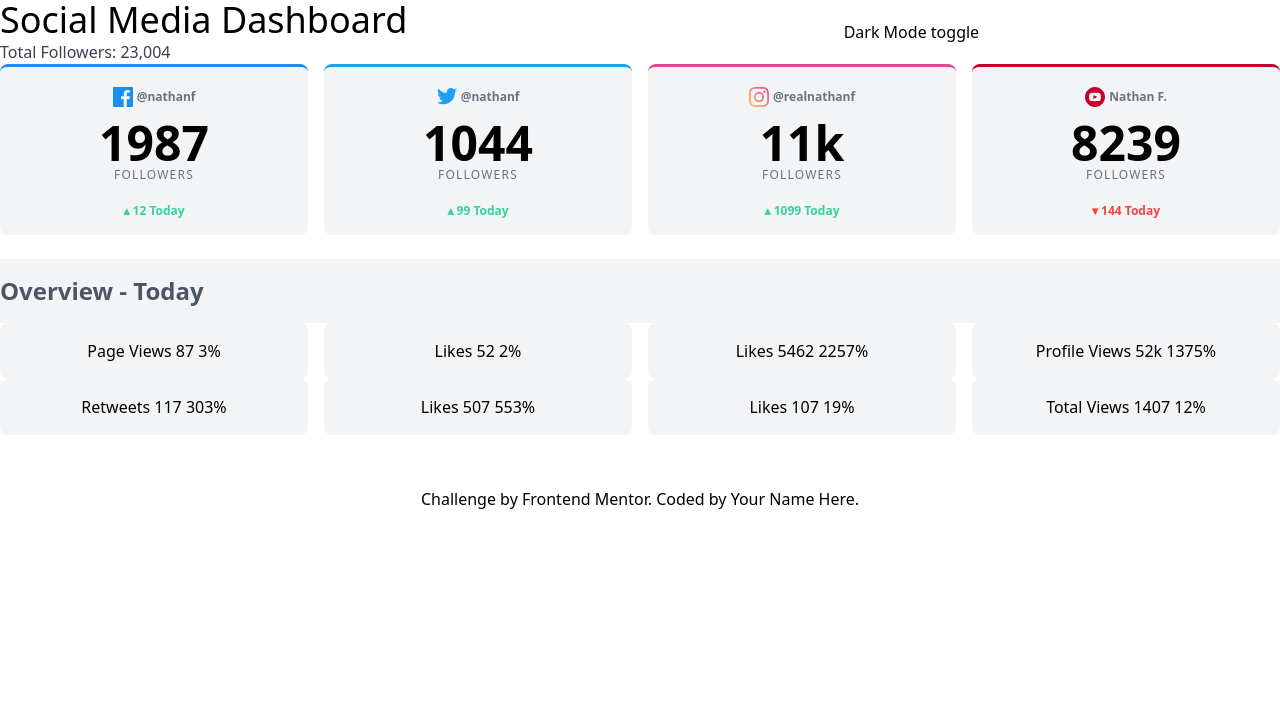
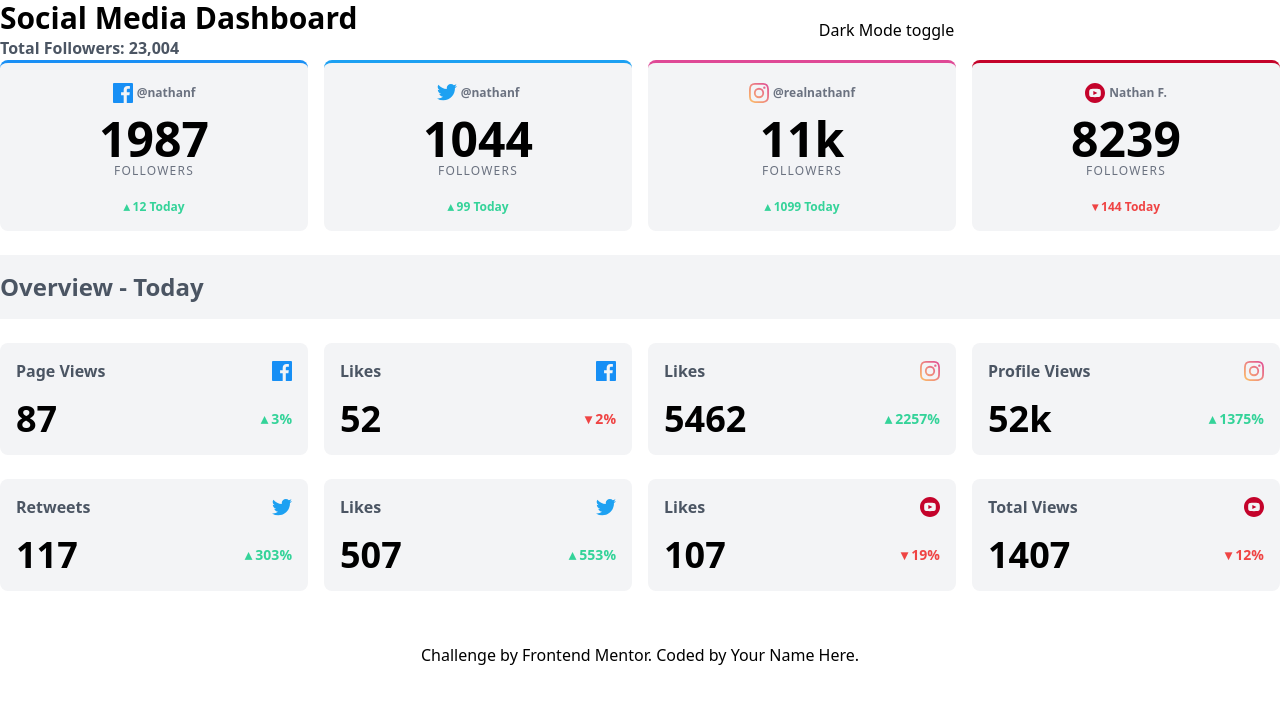
Before and after one commit to cblnpa/frontendmentor-social-media-dashboard, a plain HTML site: page index.html in a window 1280 px wide. Drawn offline with nearby package versions, Linux system fonts and the light colour scheme.

Commit message:
The cards are done

```diff
--- a/index.html
+++ b/index.html
@@ -22,8 +22,8 @@
 
     <div class="flex w-screen">
       <div class="flex-2 flex-grow">
-        <h1 class="text-4xl">Social Media Dashboard</h1>
-        <span class="text-gray-700">Total Followers: 23,004</span>
+        <h1 class="text-3xl font-semibold">Social Media Dashboard</h1>
+        <span class="text-gray-600 font-semibold">Total Followers: 23,004</span>
       </div>
 
       <div class="flex-1 self-center">
@@ -77,32 +77,56 @@
 
     </div>
 
-    <h4 class="font-semibold text-2xl text-gray-600 bg-gray-100 mt-6 py-4">Overview - Today</h4>
+    <h4 class="font-semibold text-2xl text-gray-600 bg-gray-100 my-6 py-4">Overview - Today</h4>
 
-    <div class="grid gap-4 grid-cols-4">
+    <div class="grid gap-4 grid-cols-4 mb-6">
 
       <div class="bg-gray-100 text-center rounded-lg p-4">
-        Page Views
-        87
-        3%
+        <div class="grid grid-cols-3">
+          <h2 class="col-span-2 text-gray-600 font-semibold justify-self-start">Page Views</h2>
+          <img class=" inline-block justify-self-end self-center" src="./images/icon-facebook.svg" alt="facebook-logo">
+        </div>
+
+        <div class="grid grid-cols-3 mt-4">
+          <h3 class="text-4xl font-bold col-span-2 justify-self-start">87</h3>
+          <p class="self-center text-green-400 font-semibold text-sm justify-self-end"> &#x25b4; 3%</p>
+        </div>
       </div>
 
       <div class="bg-gray-100 text-center rounded-lg p-4">
-        Likes
-        52
-        2%
+        <div class="grid grid-cols-3">
+          <h2 class="col-span-2 text-gray-600 font-semibold justify-self-start">Likes</h2>
+          <img class=" inline-block justify-self-end self-center" src="./images/icon-facebook.svg" alt="facebook-logo">
+        </div>
+
+        <div class="grid grid-cols-3 mt-4">
+          <h3 class="text-4xl font-bold col-span-2 justify-self-start">52</h3>
+          <p class="self-center text-red-500 font-semibold text-sm justify-self-end"> &#x25be; 2%</p>
+        </div>
       </div>
 
       <div class="bg-gray-100 text-center rounded-lg p-4">
-        Likes
-        5462
-        2257%
+        <div class="grid grid-cols-3">
+          <h2 class="col-span-2 text-gray-600 font-semibold justify-self-start">Likes</h2>
+          <img class=" inline-block justify-self-end self-center" src="./images/icon-instagram.svg" alt="facebook-logo">
+        </div>
+
+        <div class="grid grid-cols-3 mt-4">
+          <h3 class="text-4xl font-bold col-span-2 justify-self-start">5462</h3>
+          <p class="self-center text-green-400 font-semibold text-sm justify-self-end"> &#x25b4; 2257%</p>
+        </div>
       </div>
 
       <div class="bg-gray-100 text-center rounded-lg p-4">
-        Profile Views
-        52k
-        1375%
+        <div class="grid grid-cols-3">
+          <h2 class="col-span-2 text-gray-600 font-semibold justify-self-start">Profile Views</h2>
+          <img class=" inline-block justify-self-end self-center" src="./images/icon-instagram.svg" alt="facebook-logo">
+        </div>
+
+        <div class="grid grid-cols-3 mt-4">
+          <h3 class="text-4xl font-bold col-span-2 justify-self-start">52k</h3>
+          <p class="self-center text-green-400 font-semibold text-sm justify-self-end"> &#x25b4; 1375%</p>
+        </div>
       </div>
 
     </div>
@@ -110,27 +134,51 @@
     <div class="grid gap-4 grid-cols-4">
 
       <div class="bg-gray-100 text-center rounded-lg p-4">
-        Retweets
-        117
-        303%
+        <div class="grid grid-cols-3">
+          <h2 class="col-span-2 text-gray-600 font-semibold justify-self-start">Retweets</h2>
+          <img class=" inline-block justify-self-end self-center" src="./images/icon-twitter.svg" alt="facebook-logo">
+        </div>
+
+        <div class="grid grid-cols-3 mt-4">
+          <h3 class="text-4xl font-bold col-span-2 justify-self-start">117</h3>
+          <p class="self-center text-green-400 font-semibold text-sm justify-self-end"> &#x25b4; 303%</p>
+        </div>
       </div>
 
       <div class="bg-gray-100 text-center rounded-lg p-4">
-        Likes
-        507
-        553%
+        <div class="grid grid-cols-3">
+          <h2 class="col-span-2 text-gray-600 font-semibold justify-self-start">Likes</h2>
+          <img class=" inline-block justify-self-end self-center" src="./images/icon-twitter.svg" alt="facebook-logo">
+        </div>
+
+        <div class="grid grid-cols-3 mt-4">
+          <h3 class="text-4xl font-bold col-span-2 justify-self-start">507</h3>
+          <p class="self-center text-green-400 font-semibold text-sm justify-self-end"> &#x25b4; 553%</p>
+        </div>
       </div>
 
       <div class="bg-gray-100 text-center rounded-lg p-4">
-        Likes
-        107
-        19%
+        <div class="grid grid-cols-3">
+          <h2 class="col-span-2 text-gray-600 font-semibold justify-self-start">Likes</h2>
+          <img class=" inline-block justify-self-end self-center" src="./images/icon-youtube.svg" alt="facebook-logo">
+        </div>
+
+        <div class="grid grid-cols-3 mt-4">
+          <h3 class="text-4xl font-bold col-span-2 justify-self-start">107</h3>
+          <p class="self-center text-red-500 font-semibold text-sm justify-self-end"> &#x25be; 19%</p>
+        </div>
       </div>
 
       <div class="bg-gray-100 text-center rounded-lg p-4">
-        Total Views
-        1407
-        12%
+        <div class="grid grid-cols-3">
+          <h2 class="col-span-2 text-gray-600 font-semibold justify-self-start">Total Views</h2>
+          <img class=" inline-block justify-self-end self-center" src="./images/icon-youtube.svg" alt="facebook-logo">
+        </div>
+
+        <div class="grid grid-cols-3 mt-4">
+          <h3 class="text-4xl font-bold col-span-2 justify-self-start">1407</h3>
+          <p class="self-center text-red-500 font-semibold text-sm justify-self-end"> &#x25be; 12%</p>
+        </div>
       </div>
 
     </div>
```
